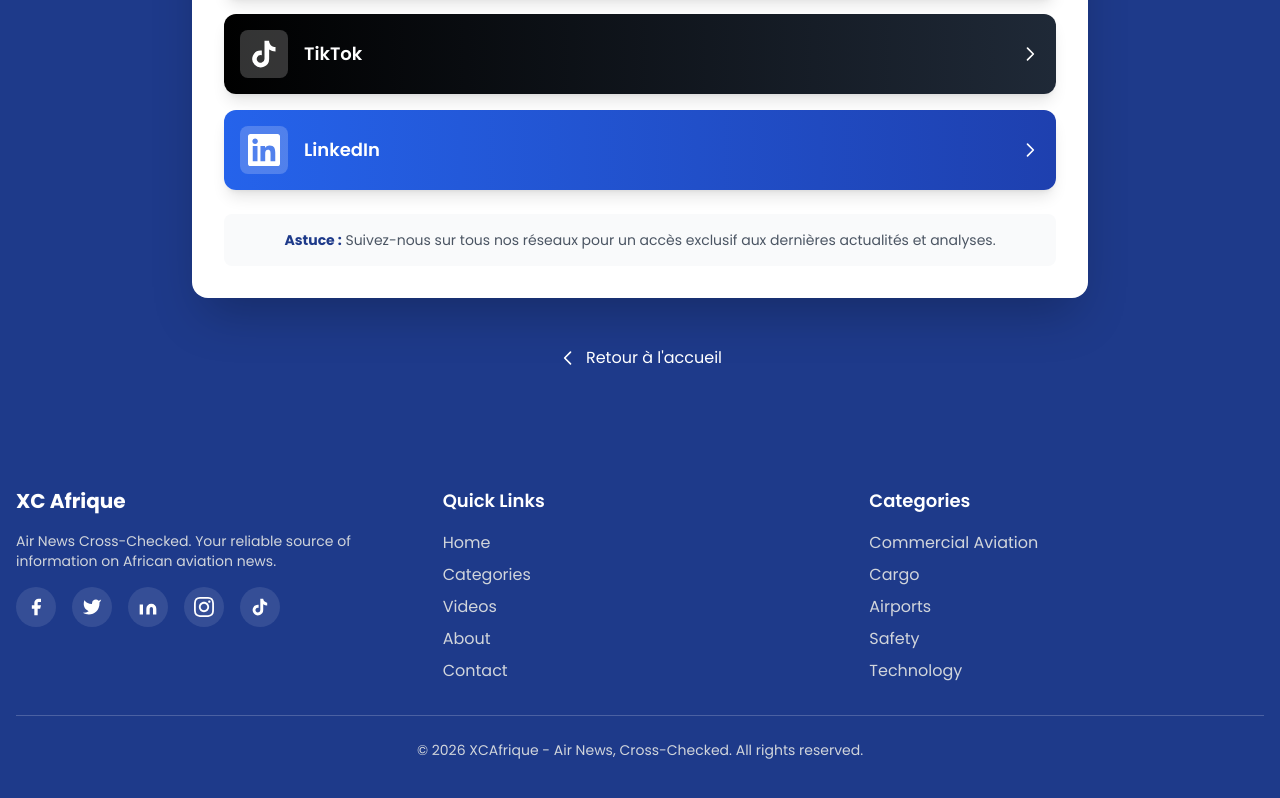
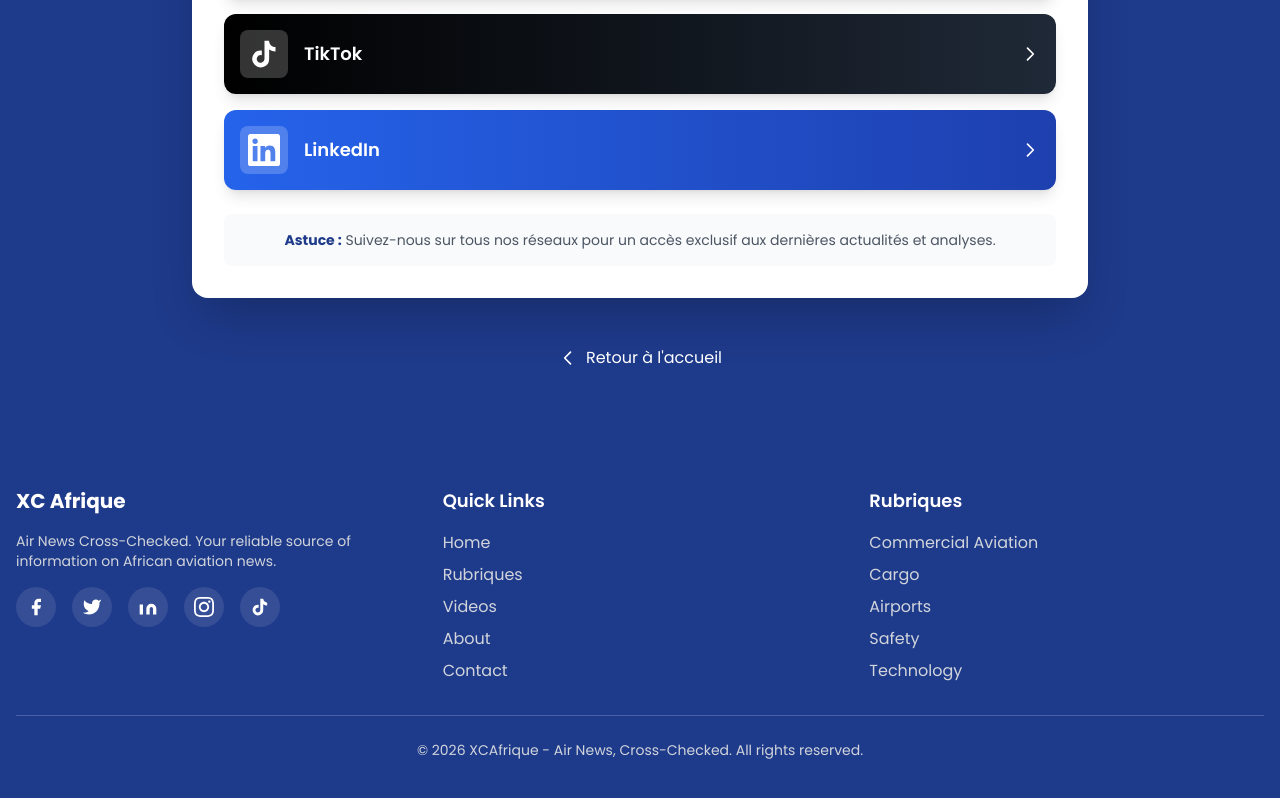
Before and after one commit to SoumeyaMouaki/xcafrique-frontend, a React (Vite) app: page /follow in a window 1280 px wide. Shown: the part 674-1472 px from the top of the page. Built offline with nearby package versions, Linux system fonts and the light colour scheme; no server answers.

Commit message:
feat: Remplacer 'catÃ©gorie' par 'rubrique' dans tous les textes affichÃ©s

```diff
--- a/src/components/CategoryList.jsx
+++ b/src/components/CategoryList.jsx
@@ -50,7 +50,7 @@ const CategoryList = ({ categories: propCategories = null }) => {
     return (
       <div className="bg-gray-50 rounded-lg p-6">
         <h2 className="text-2xl font-semibold mb-4 text-primary-dark">
-          Catégories
+          Rubriques
         </h2>
         <p className="text-red-600 text-sm">Erreur de chargement</p>
       </div>
@@ -150,7 +150,7 @@ const CategoryList = ({ categories: propCategories = null }) => {
   return (
     <div className="bg-gray-50 rounded-lg p-6">
       <h2 className="text-2xl font-semibold mb-4 text-primary-dark">
-        Catégories
+        Rubriques
       </h2>
       <ul className="space-y-2">
         <li>
@@ -161,7 +161,7 @@ const CategoryList = ({ categories: propCategories = null }) => {
             <svg className="w-5 h-5 mr-2 text-primary-dark" fill="none" stroke="currentColor" viewBox="0 0 24 24">
               <path strokeLinecap="round" strokeLinejoin="round" strokeWidth={2} d="M4 6a2 2 0 012-2h2a2 2 0 012 2v2a2 2 0 01-2 2H6a2 2 0 01-2-2V6zM14 6a2 2 0 012-2h2a2 2 0 012 2v2a2 2 0 01-2 2h-2a2 2 0 01-2-2V6zM4 16a2 2 0 012-2h2a2 2 0 012 2v2a2 2 0 01-2 2H6a2 2 0 01-2-2v-2zM14 16a2 2 0 012-2h2a2 2 0 012 2v2a2 2 0 01-2 2h-2a2 2 0 01-2-2v-2z" />
             </svg>
-            Toutes les catégories
+            Toutes les rubriques
           </Link>
         </li>
         {categories.length > 0 ? (
@@ -201,7 +201,7 @@ const CategoryList = ({ categories: propCategories = null }) => {
               )
             })
         ) : (
-          <li className="text-gray-500 text-sm py-2">Aucune catégorie disponible</li>
+          <li className="text-gray-500 text-sm py-2">Aucune rubrique disponible</li>
         )}
       </ul>
     </div>
--- a/src/components/Footer.jsx
+++ b/src/components/Footer.jsx
@@ -16,7 +16,7 @@ const Footer = () => {
 
   const quickLinks = [
     { to: '/', label: 'Home' },
-    { to: '/categories', label: 'Categories' },
+    { to: '/categories', label: 'Rubriques' },
     { to: '/videos', label: 'Videos' },
     { to: '/about', label: 'About' },
     { to: '/contact', label: 'Contact' },
@@ -79,9 +79,9 @@ const Footer = () => {
             </ul>
           </div>
 
-          {/* Colonne 3 - Categories */}
+          {/* Colonne 3 - Rubriques */}
           <div>
-            <h3 className="text-lg font-semibold mb-4">Categories</h3>
+            <h3 className="text-lg font-semibold mb-4">Rubriques</h3>
             <ul className="space-y-2">
               {categories.map((category) => (
                 <li key={category.to}>
--- a/src/components/Header.jsx
+++ b/src/components/Header.jsx
@@ -188,7 +188,7 @@ const Header = () => {
 
   const navLinks = [
     { to: '/', label: 'Home' },
-    { to: '/categories', label: 'Categories' },
+    { to: '/categories', label: 'Rubriques' },
     { to: '/videos', label: 'Videos' },
     { to: '/about', label: 'About' },
     { to: '/contact', label: 'Contact' },
--- a/src/pages/Categories.jsx
+++ b/src/pages/Categories.jsx
@@ -73,15 +73,15 @@ const Categories = () => {
   return (
     <div className="container mx-auto px-4 py-8">
       <SEO
-        title={decodedCategory ? `${decodedCategory} - XCAfrique` : "Catégories - XCAfrique"}
+        title={decodedCategory ? `${decodedCategory} - XCAfrique` : "Rubriques - XCAfrique"}
         description={decodedCategory
-          ? `Articles dans la catégorie ${decodedCategory} sur l'actualité aéronautique africaine`
-          : "Découvrez tous nos articles sur l'actualité aéronautique africaine par catégorie"
+          ? `Articles dans la rubrique ${decodedCategory} sur l'actualité aéronautique africaine`
+          : "Découvrez tous nos articles sur l'actualité aéronautique africaine par rubrique"
         }
-        keywords={decodedCategory ? `${decodedCategory}, aviation, Afrique` : "aviation, Afrique, catégories"}
+        keywords={decodedCategory ? `${decodedCategory}, aviation, Afrique` : "aviation, Afrique, rubriques"}
       />
       <div className="grid grid-cols-1 lg:grid-cols-4 gap-8">
-        {/* Sidebar avec liste des catégories */}
+        {/* Sidebar avec liste des rubriques */}
         <aside className="lg:col-span-1">
           <CategoryList categories={allCategories} />
         </aside>
@@ -89,11 +89,11 @@ const Categories = () => {
         {/* Contenu principal */}
         <main className="lg:col-span-3">
           <h1 className="text-4xl font-bold text-primary-dark mb-2">
-            {decodedCategory ? decodedCategory : 'Toutes les catégories'}
+            {decodedCategory ? decodedCategory : 'Toutes les rubriques'}
           </h1>
           <p className="text-gray-600 mb-8">
             {decodedCategory
-              ? `Articles dans la catégorie "${decodedCategory}"`
+              ? `Articles dans la rubrique "${decodedCategory}"`
               : 'Découvrez tous nos articles sur l\'actualité aéronautique africaine'
             }
           </p>
@@ -120,7 +120,7 @@ const Categories = () => {
               </svg>
               <p className="text-gray-600 text-lg mb-4">
                 {decodedCategory
-                  ? `Aucun article trouvé dans la catégorie "${decodedCategory}".`
+                  ? `Aucun article trouvé dans la rubrique "${decodedCategory}".`
                   : 'Aucun article disponible pour le moment.'}
               </p>
               <p className="text-gray-500 text-sm mb-6">
@@ -131,13 +131,13 @@ const Categories = () => {
                       const searchSlug = (decodedCategory || '').toLowerCase()
                       return catSlug === searchSlug || catName === searchSlug
                     })
-                      ? 'Cette catégorie n\'existe pas ou n\'a pas encore d\'articles publiés.'
-                      : 'Cette catégorie sera bientôt alimentée avec du contenu.')
+                      ? 'Cette rubrique n\'existe pas ou n\'a pas encore d\'articles publiés.'
+                      : 'Cette rubrique sera bientôt alimentée avec du contenu.')
                   : 'Revenez bientôt pour découvrir nos nouveaux articles.'}
               </p>
               {decodedCategory && (
                 <Link to="/categories" className="btn-primary inline-block">
-                  Voir toutes les catégories
+                  Voir toutes les rubriques
                 </Link>
               )}
             </div>
--- a/src/pages/Search.jsx
+++ b/src/pages/Search.jsx
@@ -72,10 +72,10 @@ const Search = () => {
             Aucun résultat trouvé pour "<span className="font-semibold">{query}</span>"
           </p>
           <p className="text-gray-500 mb-6">
-            Essayez avec d'autres mots-clés ou consultez toutes nos catégories
+            Essayez avec d'autres mots-clés ou consultez toutes nos rubriques
           </p>
           <Link to="/categories" className="btn-primary inline-block">
-            Voir toutes les catégories
+            Voir toutes les rubriques
           </Link>
         </div>
       )}
```
